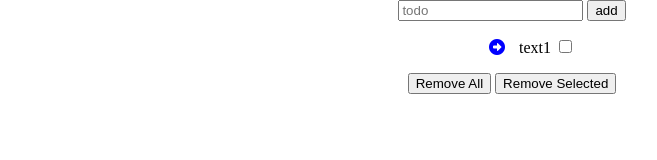
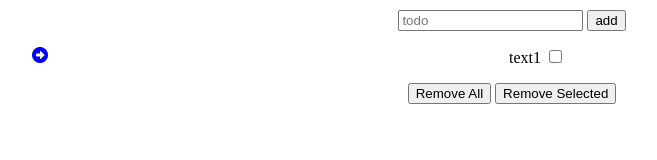
Before and after one commit to elbroandrew/simple-todo-list, a plain HTML site: page index.html in a window 1280 px wide. Shown: the whole page, without its empty margins (128-785 px from the left). Drawn offline with Linux system fonts and the light colour scheme.

Commit message:
refactor: remove markers, add before elem

```diff
--- a/style.css
+++ b/style.css
@@ -3,39 +3,39 @@ body{
 }
 .container{
     text-align: center;
+    margin-top: 10px;
 }
 .todo-container{
 
 }
 
 .todo-container__list{
-    list-style-position: inside;
-    text-align: center;
+    position: relative;
+    list-style-type: none;
+    /*list-style-position: inside;*/
+    /*text-align: center;*/
 }
 
-.todo-container__list {
+.todo-container__item::before{
+    font-family: 'Font Awesome 5 free';
+    content: '\f35a';
+    color: blue;
+    font-weight: 900;
+    position: absolute;
+    left: 10rem;
+}
 
-
+.todo-container__item:hover::before{
+    font-family: 'Font Awesome 5 free';
+    content: '\f35a';
+    color: blue;
+    font-weight: 400;
 }
 
 .todo-container__text{
     padding-left: 10px;
 }
 
-.todo-container__item::marker {
-    text-align: left;
-}
-
-.todo-container__item::marker {
-    font-family: 'Font Awesome 5 free';
-    content: '\f35a';
-    color: blue;
-    font-weight: 900;
-}
-
-.todo-container__item:hover::marker {
-    font-weight: 400;
-}
 
 .todo-container__text_state_strikethrough{
     font-weight: 600;
```
